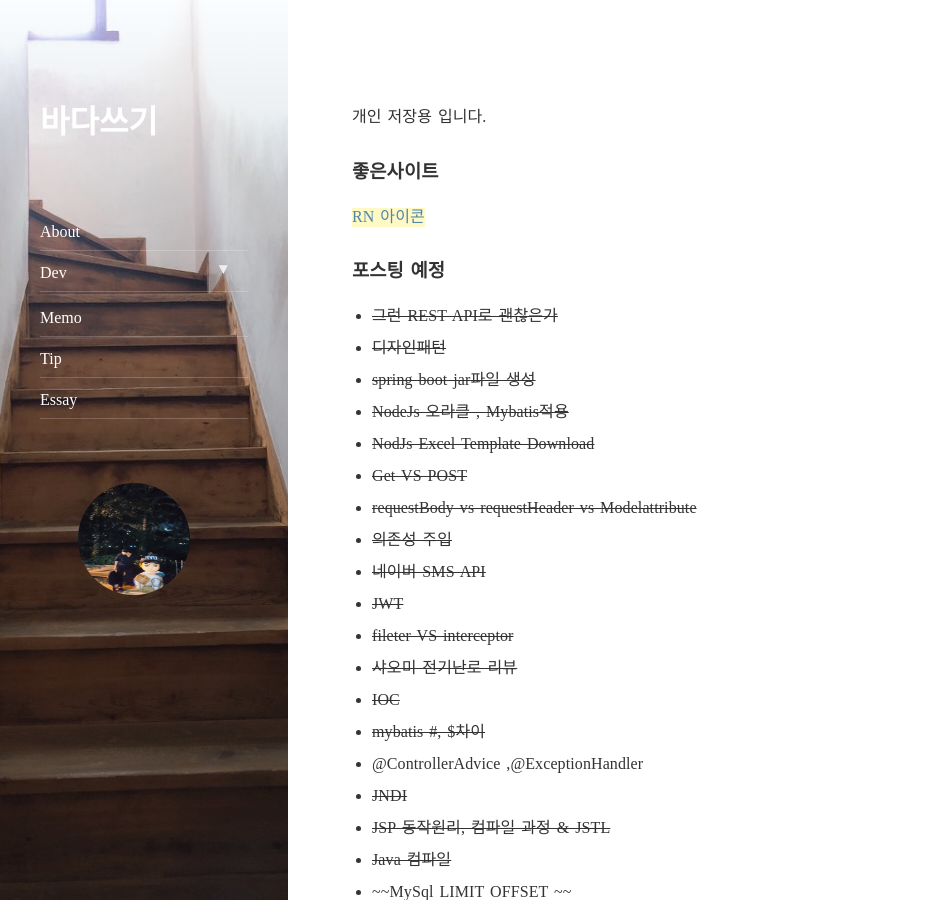
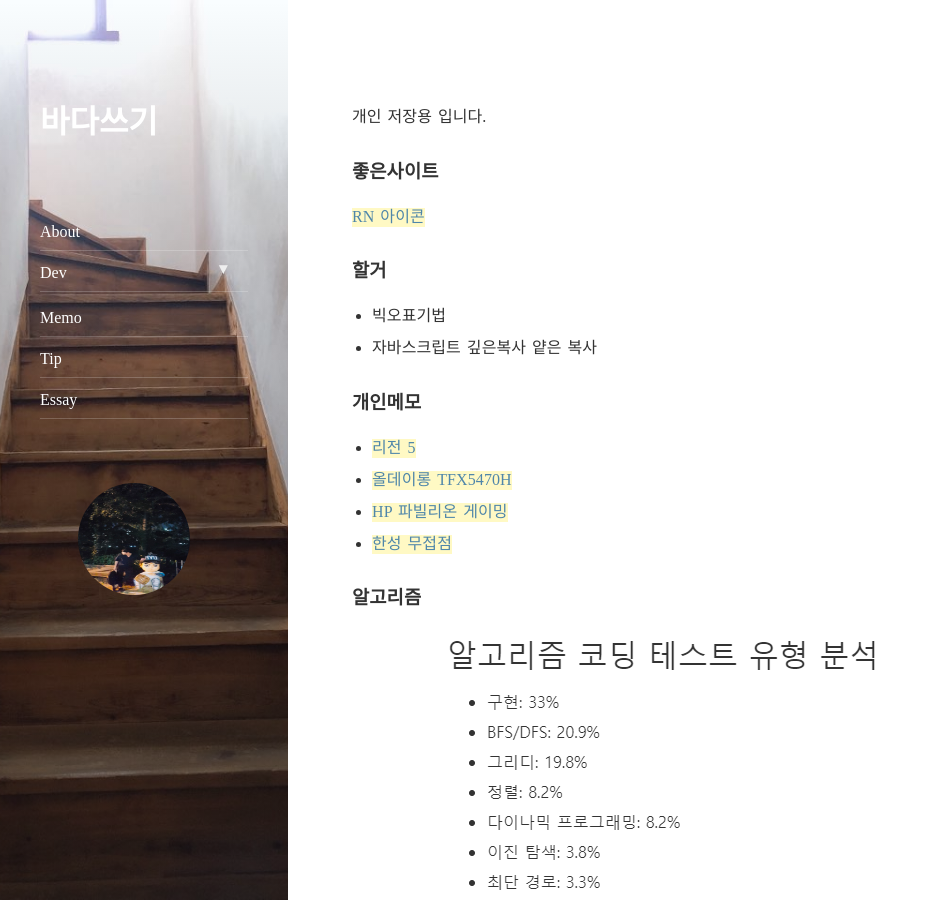
Before and after one commit to Chung10Kr/Chung10Kr.github.io, a Jekyll site: the page built from _posts/2020-12-25-memo.markdown, in a window 1280 px wide and 900 px high, scrolled down 414 px. Shown: the whole window, without its empty margins (0-938 px from the left). Built offline with Jekyll 4.4.1, drawn with Linux system fonts in a browser that asks for light colours; nearby versions of some CDN libraries; comment, search, counter and statistics services are not loaded; some of the changed text lies outside the part shown.

Commit message:
no message

```diff
--- a/_posts/2020-12-25-memo.markdown
+++ b/_posts/2020-12-25-memo.markdown
@@ -12,32 +12,9 @@ categories: memo
 [RN 아이콘](https://oblador.github.io/react-native-vector-icons/)
 
 
-### 포스팅 예정
-- ~~그런 REST API로 괜찮은가~~
-- ~~디자인패턴~~
-- ~~spring boot jar파일 생성~~
-- ~~NodeJs 오라클 , Mybatis적용~~
-- ~~NodJs Excel Template Download~~
-- ~~Get VS POST~~
-- ~~requestBody vs requestHeader vs Modelattribute~~
-- ~~의존성 주입~~
-- ~~네이버 SMS API~~
-- ~~JWT~~
-- ~~fileter VS interceptor~~
-- ~~샤오미 전기난로 리뷰~~
-- ~~IOC~~
-- ~~mybatis #, $차이~~
-- @ControllerAdvice ,@ExceptionHandler
-- ~~JNDI~~
-- ~~JSP 동작원리, 컴파일 과정 & JSTL~~
-- ~~Java 컴파일~~
-- ~~MySql LIMIT  OFFSET ~~
-- ~~sql_calc_found_rows , SELECT FOUND_ROWS()~~
-- ~~서블릿~~
-- ~~정적 리소스 처리 ( 스프링부트 )~~
-- ~~서버 사이드 랜더링~~
-- A태그 버튼태그 onclick 비교
+### 할거
 - 빅오표기법
+- 자바스크립트 깊은복사 얕은 복사
 
 
 
```
Also changed, not shown: _featured_tags/dev-ct.md (renamed from _featured_tags/dev-pgsql.md, +4 -2 lines), _posts/2021-04-25-그리디.markdown (added, +103 -0 lines).
